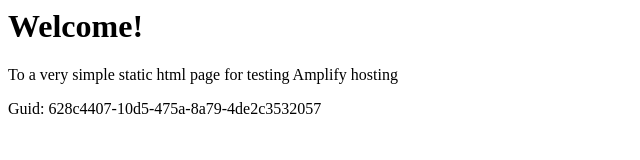
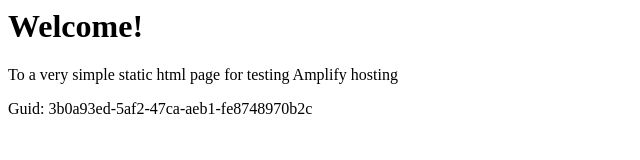
Before and after one commit to aws-aemilia-dub/Github-PR-Commit-Integration-Test-DoNotTouch-GithubWebhookPreviewCanaryTest-v1-preprod-eu-west-1, a website: page src/index.html in a window 1280 px wide. Shown: the full height of the page, 0-640 px from the left. Drawn offline with Linux system fonts and the light colour scheme.

Commit message:
commit from integ tests

```diff
--- a/src/index.html
+++ b/src/index.html
@@ -12,6 +12,6 @@
 <body>
     <h1>Welcome!</h1>
     <p>To a very simple static html page for testing Amplify hosting</p>
-    <p>Guid: 628c4407-10d5-475a-8a79-4de2c3532057</p></body>
+    <p>Guid: 3b0a93ed-5af2-47ca-aeb1-fe8748970b2c</p></body>
 
 </html>
```
